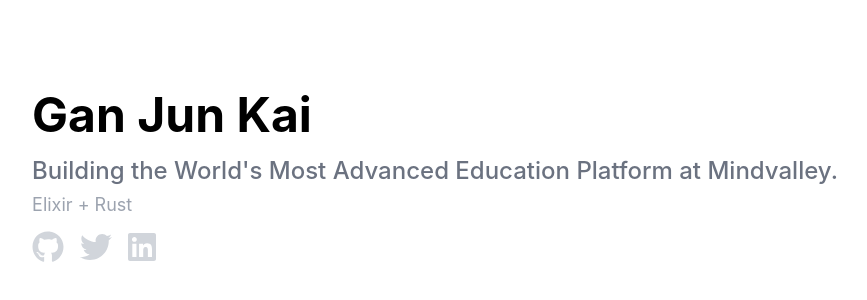
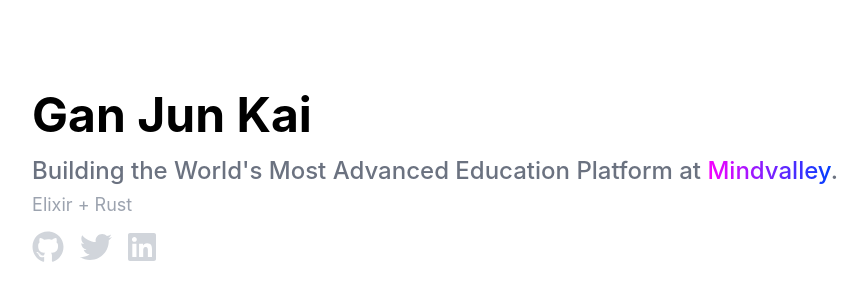
Before and after one commit to jk-gan/my-website, a Next.js app: page / in a window 1280 px wide. Shown: the part 222-522 px from the top of the page, without its empty margins (205-1072 px from the left). Built offline with nearby package versions, Linux system fonts and the light colour scheme.

Commit message:
add some colors

```diff
--- a/pages/index.js
+++ b/pages/index.js
@@ -9,7 +9,7 @@
     <div className="flex items-center justify-center h-screen container mx-auto px-5">
       <div>
         <h1 className="text-left font-bold text-5xl mb-4">Gan Jun Kai</h1>
-        <p className="text-left font-medium text-2xl text-gray-500 mb-1">Building the World's Most Advanced Education Platform at <a href="https://www.mindvalley.com">Mindvalley</a>.</p>
+        <p className="text-left font-medium text-2xl text-gray-500 mb-1">Building the World's Most Advanced Education Platform at <a href="https://www.mindvalley.com" className="bg-clip-text text-transparent bg-gradient-to-r from-mv-1 viw-mv-2 to-mv-3">Mindvalley</a>.</p>
         <p className="text-left text-lg text-gray-400">Elixir + Rust</p>
         <div className="flex items-center mt-3 text-gray-300">
           <a href="https://github.com/jk-gan"><FontAwesomeIcon className="mr-2 hover:text-gray-400" icon={faGithub} size="2x" /></a>
--- a/tailwind.config.js
+++ b/tailwind.config.js
@@ -2,7 +2,13 @@
   purge: ['./pages/**/*.{js,ts,jsx,tsx}', './components/**/*.{js,ts,jsx,tsx}'],
   darkMode: false, // or 'media' or 'class'
   theme: {
-    extend: {},
+    extend: {
+      colors: {
+        'mv-1': '#FB00FF',
+        'mv-2': '#9400FF',
+        'mv-3': '#003FFF',
+      },
+    },
   },
   variants: {
     extend: {},
```
